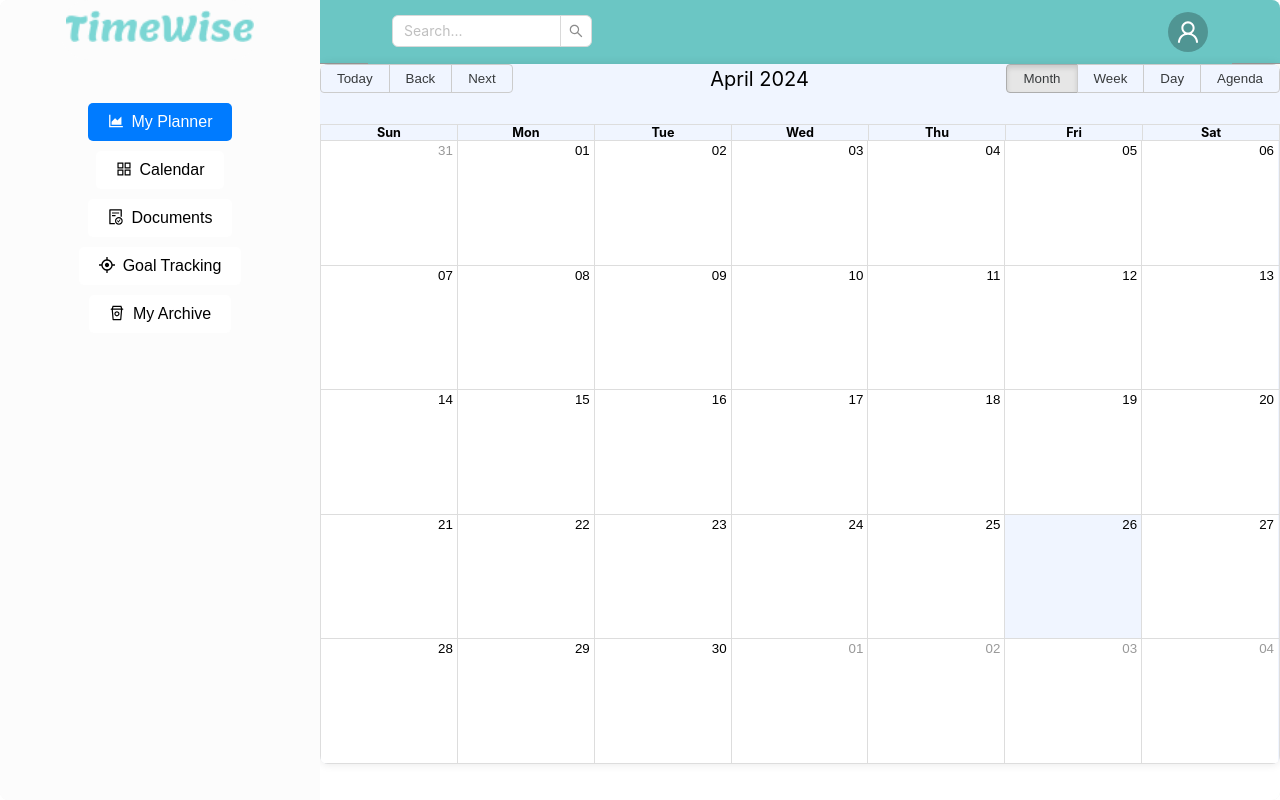
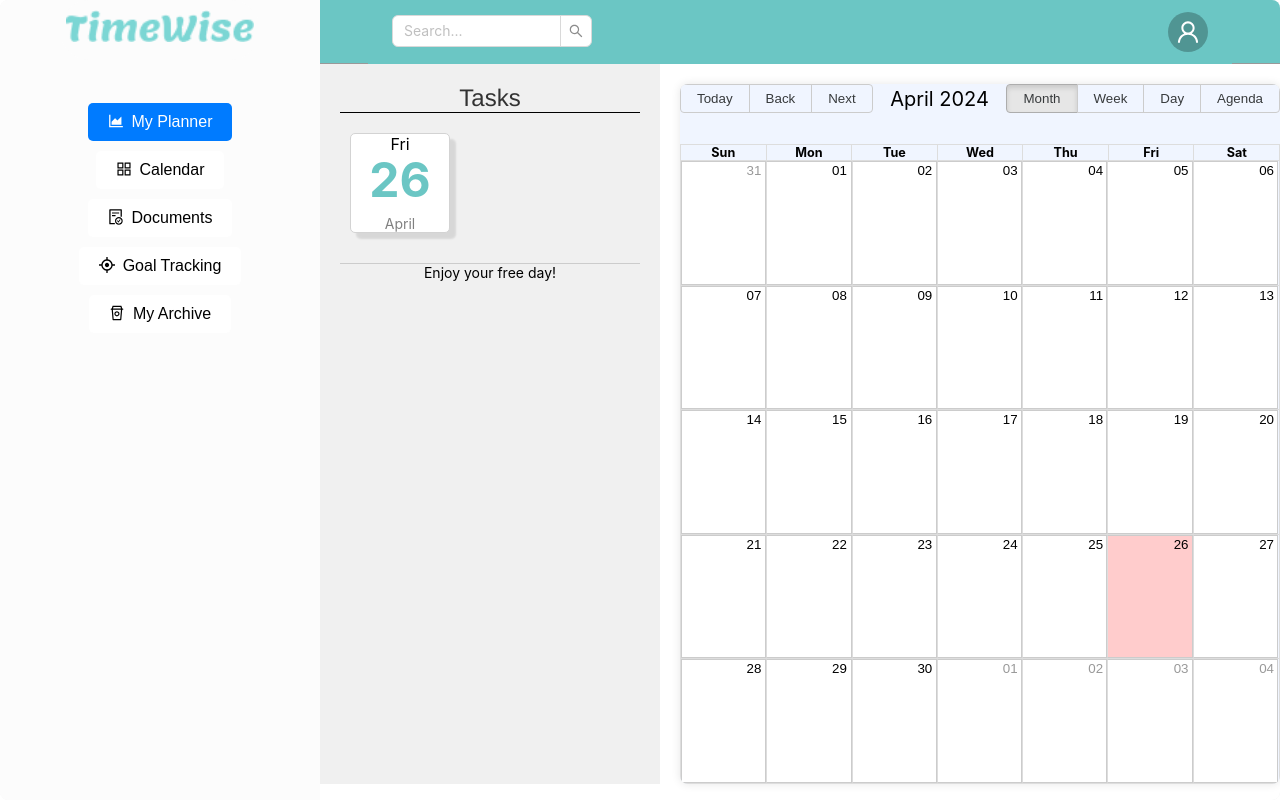
Before and after one commit to LiliAzatyan/time-wise-web, a React (Create React App) app: page /calendar in a window 1280 px wide. Built offline with nearby package versions, Linux system fonts and the light colour scheme.

Commit message:
Updated calendar display layout

```diff
--- a/package.json
+++ b/package.json
@@ -13,6 +13,7 @@
     "@testing-library/user-event": "^13.5.0",
     "antd": "^5.15.1",
     "chart.js": "^4.4.2",
+    "moment": "^2.30.1",
     "react": "^18.2.0",
     "react-big-calendar": "^1.11.2",
     "react-dom": "^18.2.0",
--- a/src/pages/calendar/Calendar.js
+++ b/src/pages/calendar/Calendar.js
@@ -8,50 +8,45 @@ import './style.css';
 const localizer = momentLocalizer(moment);
 
 const TimePlanner = () => {
-    const [tasks,] = useState([]);
-    const [modalOpen, setModalOpen] = useState(false);
-    const [selectedDate, setSelectedDate] = useState(null);
+    const [tasks, setTasks] = useState([]);
+    const [selectedDate, setSelectedDate] = useState(moment()); // Initialize with current date
 
-
-    const handleDateClick = (date) => {
-        setSelectedDate(date);
-        setModalOpen(true);
+    const handleDateChange = date => {
+        setSelectedDate(moment(date));
+        const tasksForDate = tasks.filter(task => moment(task.start).isSame(date, 'day'));
+        setTasksForDate(tasksForDate);
     };
 
-    const closeModal = () => {
-        setModalOpen(false);
+    const setTasksForDate = tasksForDate => {
+        setTasks(tasksForDate);
     };
-    const handleEventClick = (event) => {
-        setSelectedDate(event.start);
-        setModalOpen(true);
-    };
-
-    const today = new Date();
 
     return (
         <div className="time-planner-container">
-            {modalOpen && (
-                <div className="modal" onClick={closeModal}>
-                    <div className="modal-content" onClick={(e) => e.stopPropagation()}>
-                        <span className="close" onClick={closeModal}>&times;</span>
-                        <h3>{moment(selectedDate).format('MMMM Do, YYYY')}</h3>
-                        {selectedDate && tasks.filter(task =>
-                            moment(task.start).isSame(selectedDate, 'day')
-                        ).length === 0 ? (
-                            <p>No tasks scheduled for this day.</p>
-                        ) : (
-                            <ul>
-                                {tasks.filter(task =>
-                                    moment(task.start).isSame(selectedDate, 'day')
-                                ).map(task => (
-                                    <li key={task.id}>{task.title}</li>
-                                ))}
-                            </ul>
-                        )}
+            <div className="task-list">
+                <h2><span className="beautiful-task">Tasks</span><span className="line"></span></h2>
+                <div className="task-list-header">
+                    <div className="calendars">
+                        <div className="headers">
+                            <div className="dayx">{selectedDate.format("ddd")}</div>
+                            <div className="dates">{selectedDate.format("D")}</div>
+                            <div className="months">{selectedDate.format("MMMM")}</div>
+                        </div>
                     </div>
                 </div>
-            )}
-
+                <ul>
+                    {tasks.length > 0 ? (
+                        tasks.map(task => (
+                            <li key={task.id}>
+                                <span className="task-date">{moment(task.start).format("MMMM Do, YYYY")}</span>
+                                <span className="task-title">{task.title}</span>
+                            </li>
+                        ))
+                    ) : (
+                        <li className="free-day">Enjoy your free day!</li>
+                    )}
+                </ul>
+            </div>
             <div className="calendar-container" style={{ height: '700px' }}>
                 <Calendar
                     localizer={localizer}
@@ -60,10 +55,10 @@ const TimePlanner = () => {
                     endAccessor="end"
                     style={{ height: '100%' }}
                     selectable={true}
-                    onSelectSlot={(slotInfo) => handleDateClick(slotInfo.start)}
-                    onSelectEvent={handleEventClick}
+                    onSelectSlot={(slotInfo) => handleDateChange(slotInfo.start)}
+                    onSelectEvent={(event) => console.log('Selected event:', event)}
                     dayPropGetter={(date) => {
-                        if (moment(date).isSame(today, 'day')) {
+                        if (moment(date).isSame(selectedDate, 'day')) {
                             return {
                                 className: 'custom-day today',
                             };
@@ -73,6 +68,7 @@ const TimePlanner = () => {
                         };
                     }}
                 />
+                {moment().isSame(selectedDate, 'day') && <div className="today-indicator"></div>}
             </div>
         </div>
     );
--- a/src/pages/calendar/style.css
+++ b/src/pages/calendar/style.css
@@ -1,7 +1,3 @@
-.time-planner-container {
-    text-align: center;
-    margin-top: -20px;
-}
 
 .calendar-container {
     margin-top: 20px;
@@ -16,41 +12,6 @@
 }
 
 
-.modal {
-    display: flex;
-    justify-content: center;
-    align-items: center;
-    position: fixed;
-    top: 0;
-    left: 0;
-    width: 100%;
-    height: 100%;
-    z-index: 9999;
-}
-
-.modal-content {
-    background-color: #ffffff;
-    padding: 20px;
-    border-radius: 8px;
-    box-shadow: 0px 0px 10px rgba(0, 0, 255, 0.3);
-    z-index: 99999;
-}
-
-.close {
-    color: #0000ff;
-    top: 10px;
-    right: 10px;
-    font-size: 20px;
-    font-weight: bold;
-    cursor: pointer;
-}
-
-.close:hover,
-.close:focus {
-    color: #000;
-    text-decoration: none;
-    cursor: pointer;
-}
 
 .hover-effect {
     cursor: pointer;
@@ -73,3 +34,168 @@
     margin-bottom: 31px;
     font-size: 20px;
 }
+
+.time-planner-container {
+    display: flex;
+}
+
+.task-list {
+    flex: 1;
+    padding: 20px;
+    background-color: #f0f0f0;
+}
+
+.task-list h2 {
+    margin-bottom: 10px;
+}
+
+.task-list ul {
+    list-style-type: none;
+    padding: 0;
+}
+
+.task-list li {
+    margin-bottom: 5px;
+}
+
+.calendar-container {
+    flex: 2;
+    height: 700px;
+    margin-left: 20px;
+}
+
+.custom-day {
+    border: 1px solid #ccc;
+    padding: 5px;
+}
+
+.today {
+    background-color: #ffcccc;
+}
+
+.hover-effect:hover {
+    background-color: #f0f0f0;
+}
+
+.line {
+    display: block;
+    width: 100%;
+    border-bottom: 1px solid black; /* You can adjust the color and style as needed */
+}
+
+.beautiful-task {
+    font-family: 'Helvetica', sans-serif;
+    font-size: 24px;
+    color: #333;
+
+
+}
+
+.line {
+    display: block;
+    width: 100%;
+    border-bottom: 1px solid black;
+}
+.task-list-header {
+    display: flex;
+    align-items: center;
+    padding: 10px;
+    background-color: #f0f0f0;
+    border-bottom: 1px solid #ccc;
+}
+
+.task-date-header {
+    flex: 1;
+    font-weight: bold;
+}
+
+.task-title-header {
+    flex: 3;
+    font-weight: bold;
+}
+
+.task-list {
+    flex: 1;
+    padding: 20px;
+    background-color: #f0f0f0;
+}
+
+.task-list h2 {
+    margin-bottom: 10px;
+}
+
+.task-list ul {
+    list-style-type: none;
+    padding: 0;
+}
+
+.task-list li {
+    margin-bottom: 5px;
+}
+
+.calendar-container {
+    flex: 2;
+    height: 700px;
+    margin-left: 20px;
+}
+
+.custom-day {
+    border: 1px solid #ccc;
+    padding: 5px;
+}
+
+.today {
+    background-color: #ffcccc;
+}
+
+.hover-effect:hover {
+    background-color: #f0f0f0;
+}
+
+.line {
+    display: block;
+    width: 100%;
+    border-bottom: 1px solid black;
+}
+
+.beautiful-task {
+    font-family: 'Helvetica', sans-serif;
+    font-size: 24px;
+    color: #333;
+}
+
+.calendars {
+    display: flex;
+    justify-content: center;
+    margin-bottom: 20px;
+}
+
+.headers {
+    display: flex;
+    justify-content: space-between;
+    align-items: center;
+    flex-direction: column;
+    width: 100px;
+    height: 100px;
+    background-color: white;
+    border: 1px solid lightgray;
+    border-radius: 5px;
+    box-shadow: 6px 6px 2px rgba(0, 0, 0, 0.1);
+}
+
+.dayx{
+    font-size: 16px;
+    color: black;
+}
+
+.dates {
+    font-size: 48px;
+    font-weight: bold;
+    color: rgb(107, 198, 196);
+    margin-top: -10px;
+}
+
+.months {
+    font-size: 14px;
+    color: gray;
+}
```
Also changed, not shown: 1 other file (tests, documents, lock files or other folders).
